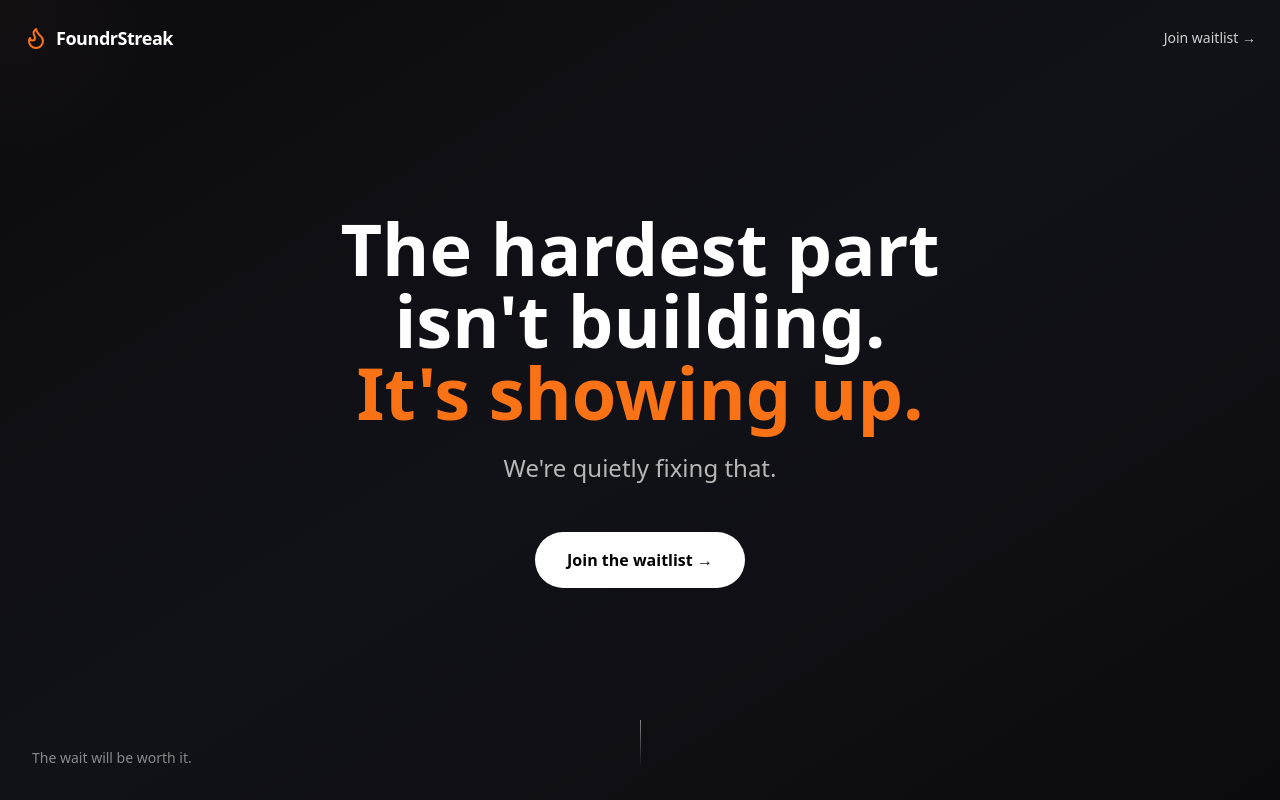
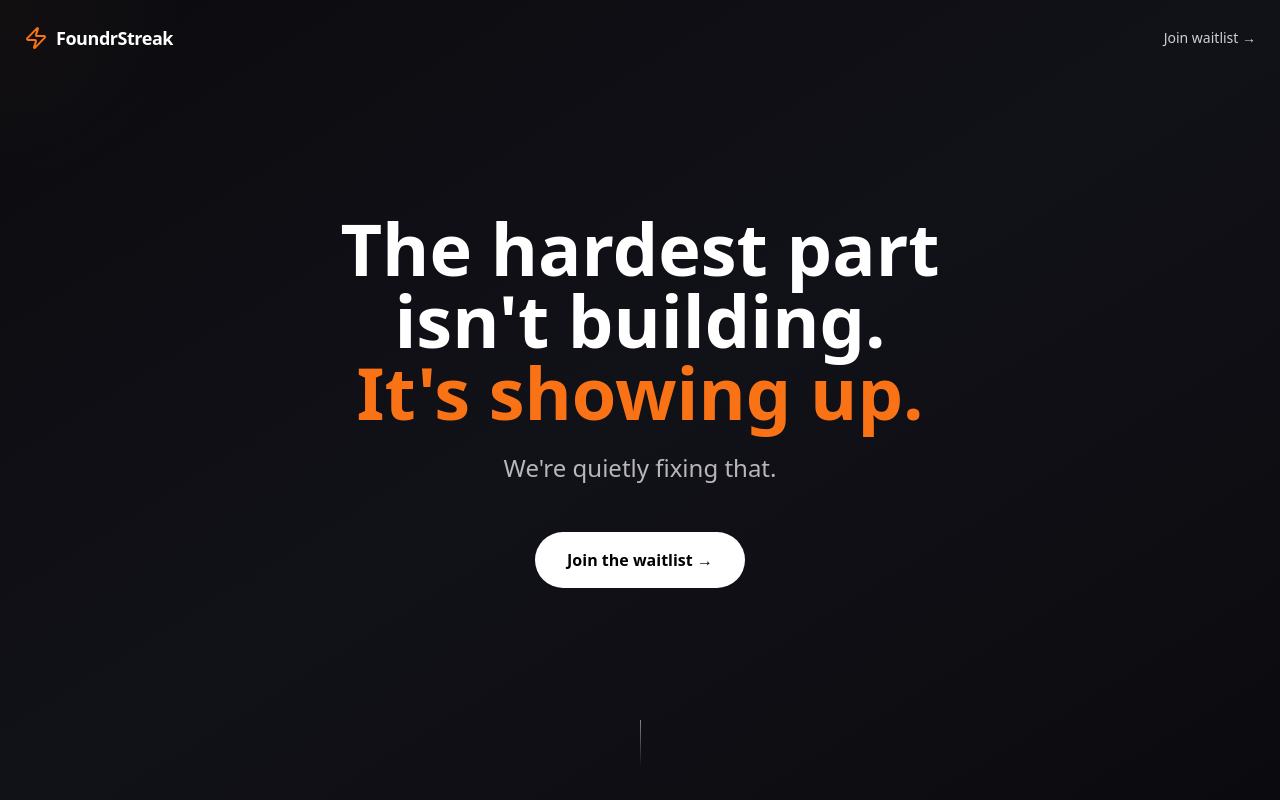
Before and after one commit to Deven-ai-Patil/streak-social-forge, a React (Vite) app: page / in a window 1280 px wide. Shown: the top 800 px of the page. Built offline with nearby package versions, Linux system fonts and the light colour scheme.

Commit message:
Remove "wait will be worth it" and update logo
- Removed the "wait will be worth it" text from the hero section.
- Updated the logo to use the lightning bolt icon.

```diff
--- a/src/components/Hero.tsx
+++ b/src/components/Hero.tsx
@@ -66,11 +66,6 @@ const Hero = ({ scrollY }: HeroProps) => {
         </button>
       </div>
 
-      {/* Bottom left text */}
-      <div className="absolute bottom-8 left-8 text-white/50 text-sm animate-fade-in animation-delay-1500">
-        The wait will be worth it.
-      </div>
-
       {/* Scroll indicator */}
       <div className="absolute bottom-8 left-1/2 transform -translate-x-1/2 animate-pulse">
         <div className="w-px h-12 bg-gradient-to-b from-white/50 to-transparent"></div>
--- a/src/components/Logo.tsx
+++ b/src/components/Logo.tsx
@@ -1,11 +1,11 @@
 
-import { Flame } from 'lucide-react';
+import { Zap } from 'lucide-react';
 
 const Logo = () => {
   return (
     <div className="flex items-center gap-2 group cursor-pointer">
       <div className="relative">
-        <Flame
+        <Zap
           size={24}
           className="text-orange-500 group-hover:text-orange-400 transition-colors"
         />
```
